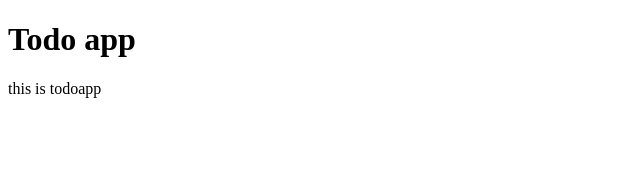
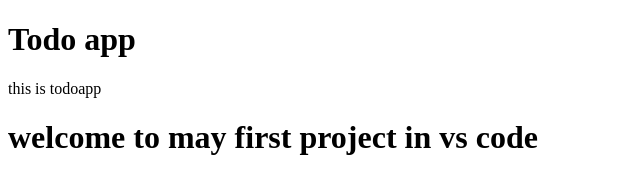
Before and after one commit to Rukundo750/todoapp, a plain HTML site: page index.html in a window 1280 px wide. Shown: the whole page, without its empty margins (0-640 px from the left). Drawn offline with Linux system fonts and the light colour scheme.

Commit message:
Update index.html

```diff
--- a/index.html
+++ b/index.html
@@ -4,9 +4,11 @@
     <meta charset="UTF-8">
     <meta name="viewport" content="width=device-width, initial-scale=1.0">
     <title>Document</title>
+
 </head>
 <body>
     <h1>Todo app</h1>
     <p>this is todoapp</p>
+    <h1>welcome to may first project in vs code </h1>
 </body>
 </html>
```
